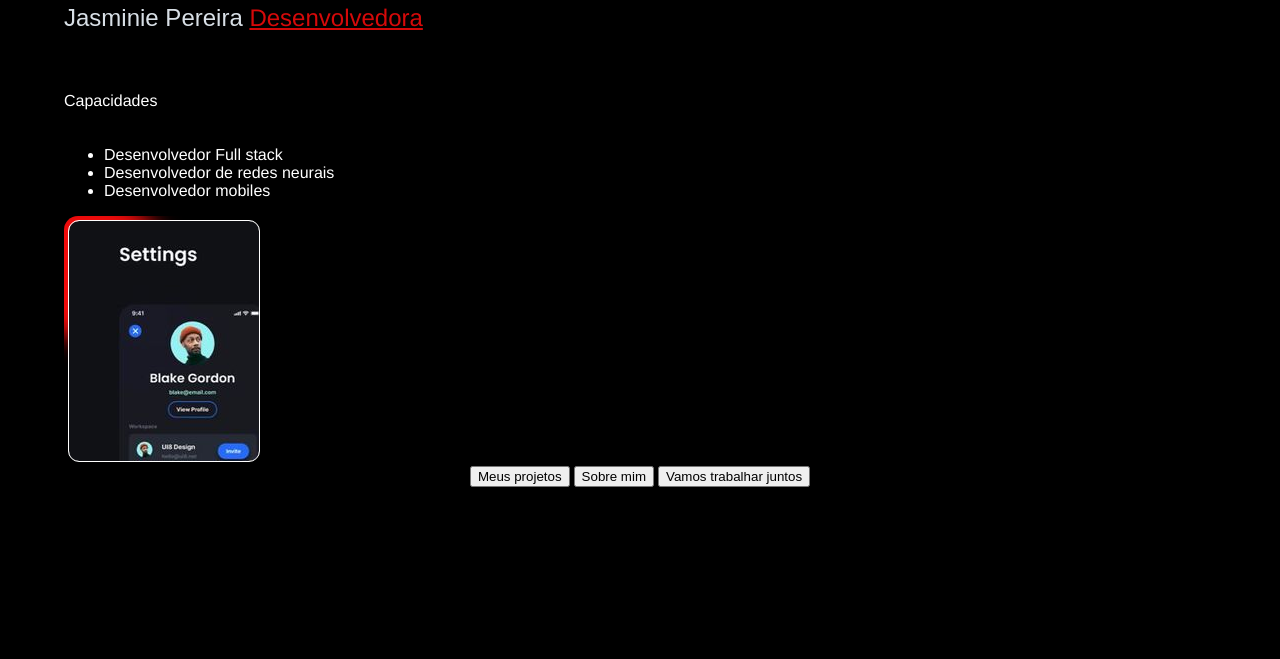
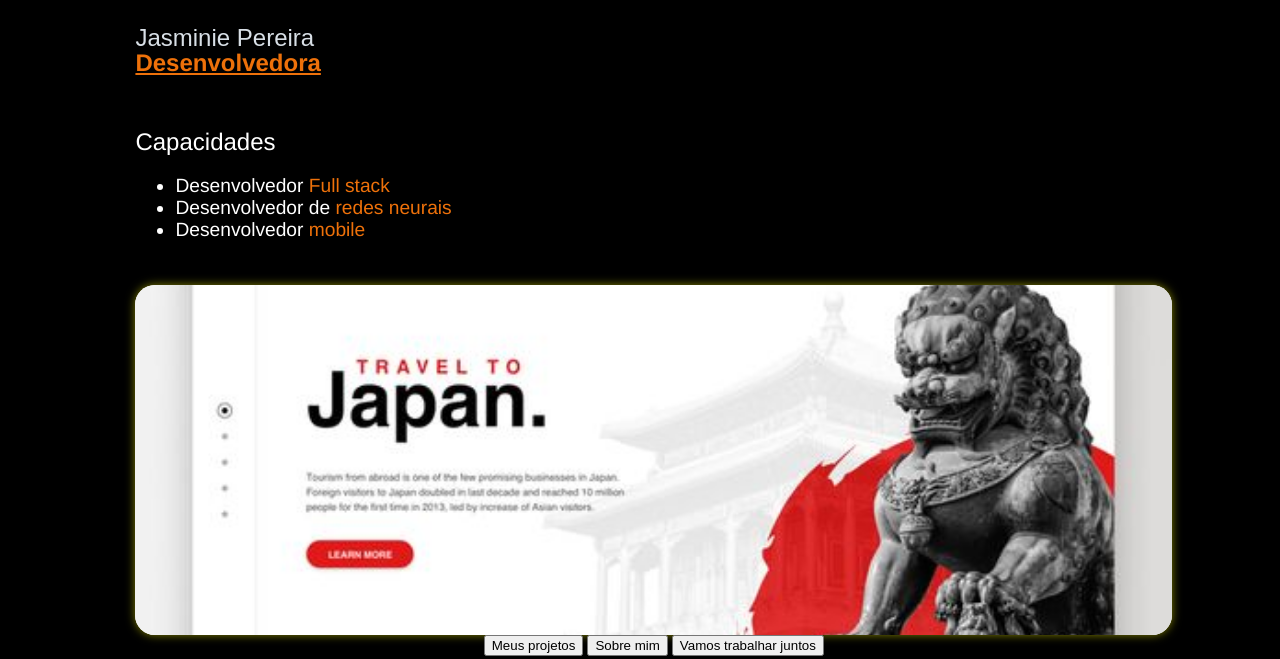
Before and after one commit to litllev/blog, a plain HTML site: page index.html in a window 1280 px wide. Shown: the part 817-1476 px from the top of the page. Before the commit the page ends 1317 px from the top, so only its background shows below. Drawn offline with Linux system fonts and the light colour scheme; a web font is replaced by a local one.

Commit message:
carrossel

```diff
--- a/index.html
+++ b/index.html
@@ -35,29 +35,26 @@
         <section class="textos">
             <h1>
                 Jasminie Pereira
-                <span style="color: #ee0b0b; text-decoration:underline;">Desenvolvedora</span>
-            </h1>
 
-            <span>Capacidades</span>
-            <ul>
-                <li>Desenvolvedor Full stack</li>
-                <li>Desenvolvedor de redes neurais</li>
-                <li>Desenvolvedor mobiles</li>
+            </h1> <h2 style="color: #ee710a; text-decoration:underline;">Desenvolvedora</h2>
+
+            <h3>Capacidades</h3>
+            <ul id="capacidades">
+                <li>Desenvolvedor <span style="color: #ee710a;">Full stack</span> </li>
+                <li>Desenvolvedor de <span style="color: #ee710a;">redes neurais</span></li>
+                <li>Desenvolvedor <span style="color: #ee710a;">mobile</span> </li>
             </ul>
         </section>
         <section>
-            <div>
-                <div class="card">
-                    <div class="bg">
-                        <img src="fotos/aplicaçãweb.jpg" alt="">
-                        <img src="fotos/site2.jpg" alt="">
-                        <img src="fotos/site1.jpg" alt="">
-                    </div>
-                    <div class="blob"></div>
+            <div class="carrossel-container">
+                <div class="carrossel" id="carrossel">
+                    <img class="slide" src="fotos/site5.jpg" alt="Slide 1">
+                    <img class="slide" src="fotos/site2.jpg" alt="Slide 2">
+                    <img class="slide" src="fotos/site4.jpg" alt="Slide 3">
                 </div>
             </div>
             <div class="btn-group">
-                <button>Meus projetos</button>
+                <button onclick="setInterval(transform,5000)">Meus projetos</button>
                 <button>Sobre mim</button>
                 <button>Vamos trabalhar juntos</button>
             </div>
@@ -65,5 +62,6 @@
 
     </main>
 
+    <script src="script.js"></script>
 </body>
 </html>
--- a/script.js
+++ b/script.js
@@ -0,0 +1,31 @@
+const slides = document.getElementsByClassName("slide");
+console.log(carrossel);
+const imgs = document.querySelectorAll(".slide").length;
+console.log(imgs);
+let counter = 0;
+// setInterval((ativo) => {
+//      counter++;
+//      console.log(ativo)
+//     if(counter > imgs - 1){
+//         counter = 0
+//     };
+
+//             slides[0].style.transform = "translateY("+350 * -counter+"px)"
+//             slides[1].style.transform = "translateY("+350 * -counter+"px)"
+//             slides[2].style.transform = "translateY("+350 * -counter+"px)"
+// }, 5000);
+
+function transform(ativo){
+    {
+        counter++;
+        console.log(ativo)
+       if(counter > imgs - 1){
+           counter = 0
+       };
+
+               slides[0].style.transform = "translateY("+350 * -counter+"px)"
+               slides[1].style.transform = "translateY("+350 * -counter+"px)"
+               slides[2].style.transform = "translateY("+350 * -counter+"px)"
+   }
+
+}
--- a/style.css
+++ b/style.css
@@ -4,10 +4,8 @@ body{
     width: 90%;
     margin: 3px auto;
     text-align: center;
-    padding: 10px;
+}
 
-
-}
 header{
     display: flex;
     align-items: center;
@@ -57,83 +55,82 @@ header{
 .textos nav img{
     width: 50px;
 }
+main{
+  width: 100%;
+  margin: 0 6.2%;
 
+}
+main section{
+  width: 90%;
+  padding: 0;
+}
 main .textos{
+  margin-top: 30px;
   text-align: start;
   font-family: 'Franklin Gothic Medium', 'Arial Narrow', Arial, sans-serif;
   display: flex;
   flex-direction: column;
-  justify-content: center;
+  align-content: center;
 }
 
 main .textos h1{
-  margin-bottom: 40px;
-  display: inline;
+  margin-bottom:0;
   font-weight: 200;
+  padding: 0;
   color: aliceblue;
+  display: inline-block;
 }
-.card {
-    position: relative;
-    width: 200px;
-    height: 250px;
-    border-radius: 14px;
-    z-index: 1111;
-    overflow: hidden;
-    display: flex;
-    flex-direction: column;
-    align-items: center;
-    justify-content: center;
-  }
+main .textos h2{
+  padding: 0;
+  position: relative;
+  bottom:23px ;
+  margin-top: 0;
+  font-weight:bold;
+  margin-bottom:8px ;
+}
+main .textos h3{
+  margin-top: 0;
+  font-size:x-large;
+  font-weight:lighter;
+}
+#capacidades{
+  font-size: larger;
+  margin-top: 0;
+  position: relative;
+  bottom: 25px;
+}
 
-  .bg {
-    position: absolute;
-    top: 5px;
-    left: 5px;
-    width: 190px;
-    height: 240px;
-    z-index: 2;
-    background: rgba(255, 255, 255, .95);
-    backdrop-filter: blur(24px);
-    border-radius: 10px;
-    overflow: hidden;
-    outline: 1px solid white;
-  }
+.carrossel-container{
+  width: 100%;
+  display: flex;
+  justify-content: center;
+}
+.carrossel{
+  width: 100%;
+  height: 350px;
+  overflow: hidden;
+  border-radius: 20px;
+  height: 350px;
+  background-color: white;
+  box-shadow: 0 0 10px rgba(255, 255, 0, 0.5);
+  /* display: flex;
+  flex-direction: column;
+  justify-content: center;
+  align-items: center;
+  align-content: center; */
 
-  .blob {
-    position: absolute;
-    z-index: 1;
-    top: 50%;
-    left: 50%;
-    width: 150px;
-    height: 150px;
-    border-radius: 50%;
-    background-color: #ee0b0b;
-    opacity: 1;
-    filter: blur(12px);
-    animation: blob-bounce 5s infinite ease;
-  }
+}
+.slide{
+  width: 100%;
+  height: 350px;
+  object-fit:cover;
+  transition:transform ease 2000ms;
+  transform: translateY(0);
+}
+.slide img{
+  height: 100;
 
-  @keyframes blob-bounce {
-    0% {
-      transform: translate(-100%, -100%) translate3d(0, 0, 0);
-    }
-
-    25% {
-      transform: translate(-100%, -100%) translate3d(100%, 0, 0);
-    }
-
-    50% {
-      transform: translate(-100%, -100%) translate3d(100%, 100%, 0);
-    }
-
-    75% {
-      transform: translate(-100%, -100%) translate3d(0, 100%, 0);
-    }
-
-    100% {
-      transform: translate(-100%, -100%) translate3d(0, 0, 0);
-    }
-  }
+}
 
 
 
```
Also changed, not shown: fotos/site4.jpg (added), fotos/site5.jpg (added).
